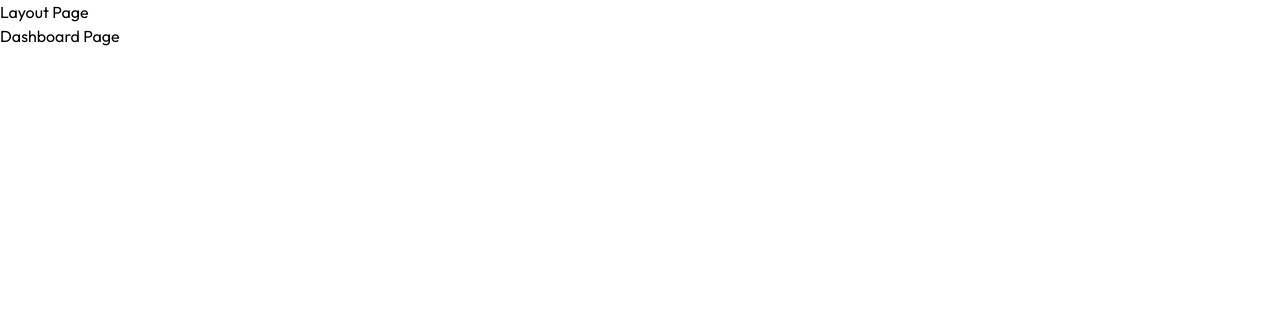
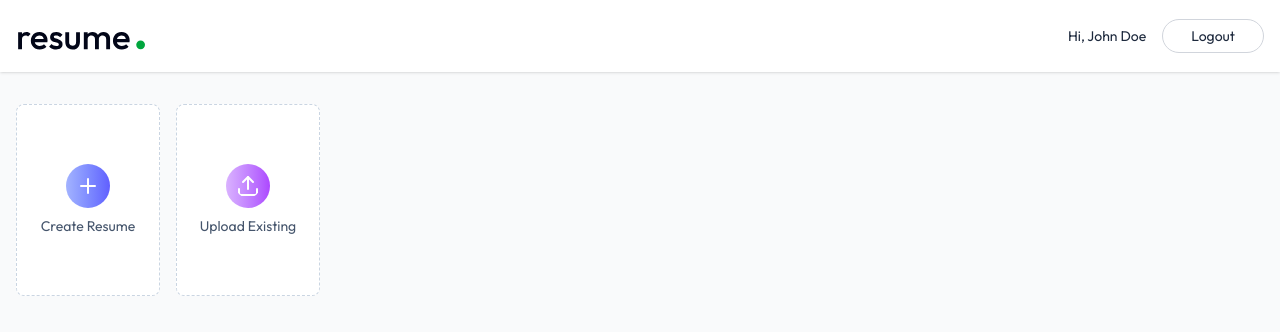
Before and after one commit to hjanoti/AI-Power-Resume-Builder, a React (Vite) app in the folder client/: page /app in a window 1280 px wide. Shown: the top 332 px of the page. Built offline with nearby package versions, Linux system fonts and the light colour scheme.

Commit message:
Add Navbar component and update Dashboard, Layout, and Login pages

```diff
--- /dev/null
+++ b/client/src/components/Navbar.jsx
@@ -0,0 +1,26 @@
+import { Link, useNavigate } from "react-router-dom"
+import logo from "../assets/logo.svg"
+
+const Navbar = () => {
+    const user = {name: 'John Doe'}
+    const navigate = useNavigate()
+    const logoutUser = () => {
+        navigate('/')
+    }
+    return (
+        <div className="shadow bg-white">
+            <nav className="flex items-center justify-between max-w-7xl mx-auto px-4 py-3.5 text-slate-800 transition-all">
+                <Link to="/">
+                <img src={logo} alt="Logo" className="h-11 w-auto" />
+                </Link>
+                <div className="flex items-center gap-4 text-sm">
+                    <p className="max-sm:hidden">Hi, {user.name}</p>
+                    <button onClick={logoutUser} className="bg-white hover:bg-slate-50 border border-gray-300 px-7 py-1.5 rounded-full active:scale-95 transition-all">Logout</button>
+
+                </div>
+            </nav>
+        </div>
+    )
+}
+
+export default Navbar
--- a/client/src/pages/Dashboard.jsx
+++ b/client/src/pages/Dashboard.jsx
@@ -1,7 +1,21 @@
+import { PlusIcon, UploadIcon } from "lucide-react";
+
 const Dashboard = () => {
     return(
         <div>
-            <h1>Dashboard Page</h1>
+            <div className="max-w-7xl mx-auto px-4 py-8">
+                <p className="text-2xl font-medium mb-6 bg-gradient-to-r from-slate-600 to-slate-700 bg-clip-text text-transparent sm:hidden">Welcome, John Doe</p>
+                <div className="flex gap-4">
+                    <button className="w-full bg-white sm:max-w-36 h-48 flex flex-col items-center justify-center rounded-lg gap-2 text-slate-600 border border-dashed border-slate-300 group hover:border-indigo-500 hover:shadow-lg transition-all duration-300 cursor-pointer">
+                        <PlusIcon className="size-11 transition-all duration-300 p-2.5 bg-gradient-to-r from-indigo-300 to-indigo-500 text-white rounded-full" />
+                        <p className="text-sm roup-hover:text-indig0-600 transition-all">Create Resume</p>
+                    </button>
+                    <button className="w-full bg-white sm:max-w-36 h-48 flex flex-col items-center justify-center rounded-lg gap-2 text-slate-600 border border-dashed border-slate-300 group hover:border-purple-500 hover:shadow-lg transition-all duration-300 cursor-pointer">
+                        <UploadIcon className="size-11 transition-all duration-300 p-2.5 bg-gradient-to-r from-purple-300 to-purple-500 text-white rounded-full" />
+                        <p className="text-sm roup-hover:text-purple-600 transition-all">Upload Existing</p>
+                    </button>
+                </div>
+            </div>
         </div>
     )
 }
--- a/client/src/pages/Layout.jsx
+++ b/client/src/pages/Layout.jsx
@@ -1,10 +1,11 @@
 import { Outlet } from "react-router-dom";
+import Navbar from "../components/Navbar";
 
 const Layout = () => {
     return(
         <div>
-            <h1>Layout Page</h1>
-            <div>
+            <div className="min-h-screen bg-gray-50">
+                <Navbar />
                 <Outlet />
             </div>
         </div>
--- a/client/src/pages/Login.jsx
+++ b/client/src/pages/Login.jsx
@@ -2,7 +2,10 @@
 import { useState } from "react"
 
 const Login = () => {
-    const [state, setState] = useState("login")
+
+    const query = new URLSearchParams(window.location.search);
+    const urlState = query.get('state');
+    const [state, setState] = useState(urlState || "login")
 
     const [formData, setFormData] = useState({
         name: '',
@@ -20,8 +23,8 @@
         setFormData(prev => ({ ...prev, [name]: value }))
     }
     return(
-        <div className="flex items-center justify-center min-h-screen bg-gray-50 mx-8">
-            <form onSubmit={handleSubmit} className="sm:w-[350px] w-full text-center border border-gray-300/60 rounded-2xl px-8 bg-white">
+        <div className="flex items-center justify-center min-h-screen bg-gray-100">
+            <form onSubmit={handleSubmit} className="sm:w-[350px] w-full text-center border border-gray-300/60 rounded-2xl mx-8 px-8 bg-white">
                 <h1 className="text-gray-900 text-3xl mt-10 font-medium">{state === "login" ? "Login" : "Sign up"}</h1>
                 <p className="text-gray-500 text-sm mt-2">Please {state} in to continue</p>
                 {state !== "login" && (
@@ -38,13 +41,13 @@
                     <Lock size={16} color="#6B7280"/>
                     <input type="password" name="password" placeholder="Password" className="border-none outline-none ring-0" value={formData.password} onChange={handleChange} required />
                 </div>
-                <div className="mt-4 text-left text-indigo-500">
+                <div className="mt-4 text-left text-green-500 flex items-center justify-center my-2">
                     <button className="text-sm" type="reset">Forget password?</button>
                 </div>
-                <button type="submit" className="mt-2 w-full h-11 rounded-full text-white bg-indigo-500 hover:opacity-90 transition-opacity">
+                <button type="submit" className="mt-2 w-full h-11 rounded-full text-white bg-green-500 hover:opacity-90 transition-opacity">
                     {state === "login" ? "Login" : "Sign up"}
                 </button>
-                <p onClick={() => setState(prev => prev === "login" ? "register" : "login")} className="text-gray-500 text-sm mt-3 mb-11">{state === "login" ? "Don't have an account?" : "Already have an account?"} <a href="#" className="text-indigo-500 hover:underline">click here</a></p>
+                <p onClick={() => setState(prev => prev === "login" ? "register" : "login")} className="text-gray-500 text-sm mt-3 mb-11">{state === "login" ? "Don't have an account?" : "Already have an account?"} <a href="#" className="text-green-500 hover:underline">click here</a></p>
             </form>
         </div>
     )
```
